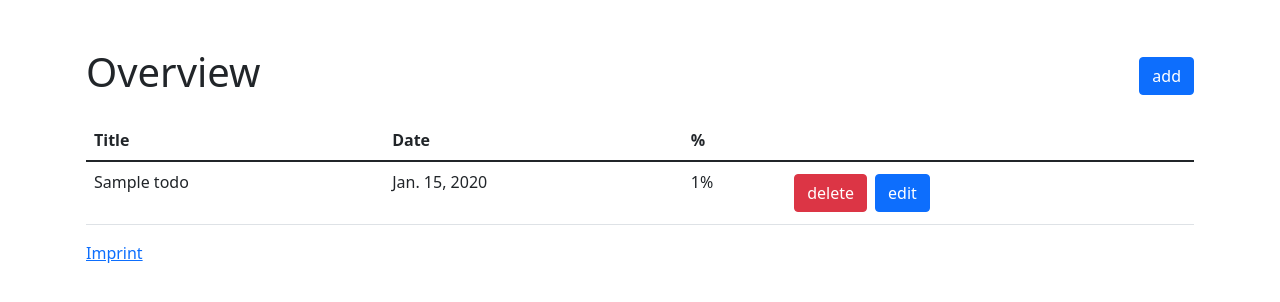
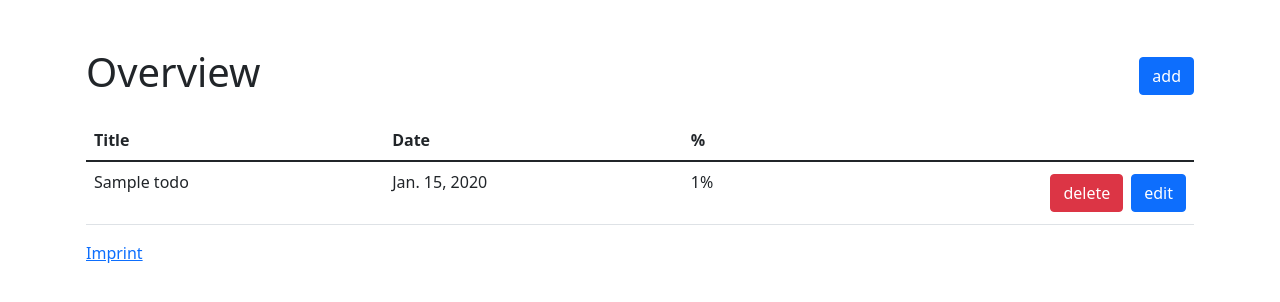
Before and after one commit to notmalte/sksy-2, a Django app: page / in a window 1280 px wide. Shown: the top 302 px of the page. Run offline with Django 4.2, Linux system fonts and the light colour scheme; tables that the repository leaves empty hold one stand-in row (values such as "Sample post").

Commit message:
Fix button alignment

```diff
--- a/todos_app/templates/todos_app/index.html
+++ b/todos_app/templates/todos_app/index.html
@@ -35,7 +35,7 @@
               <td>{{ todo.deadline }}</td>
               <td>{{ todo.percent_done }}%</td>
               <td>
-                <div class="d-flex flex-column flex-md-row">
+                <div class="d-flex justify-content-end flex-column flex-md-row">
                   <a class="btn btn-danger my-1" href="/delete/{{ todo.id }}">delete</a>
                   <a class="btn btn-primary my-1 ms-md-2" href="/edit/{{ todo.id }}">edit</a>
                 </div>
```
